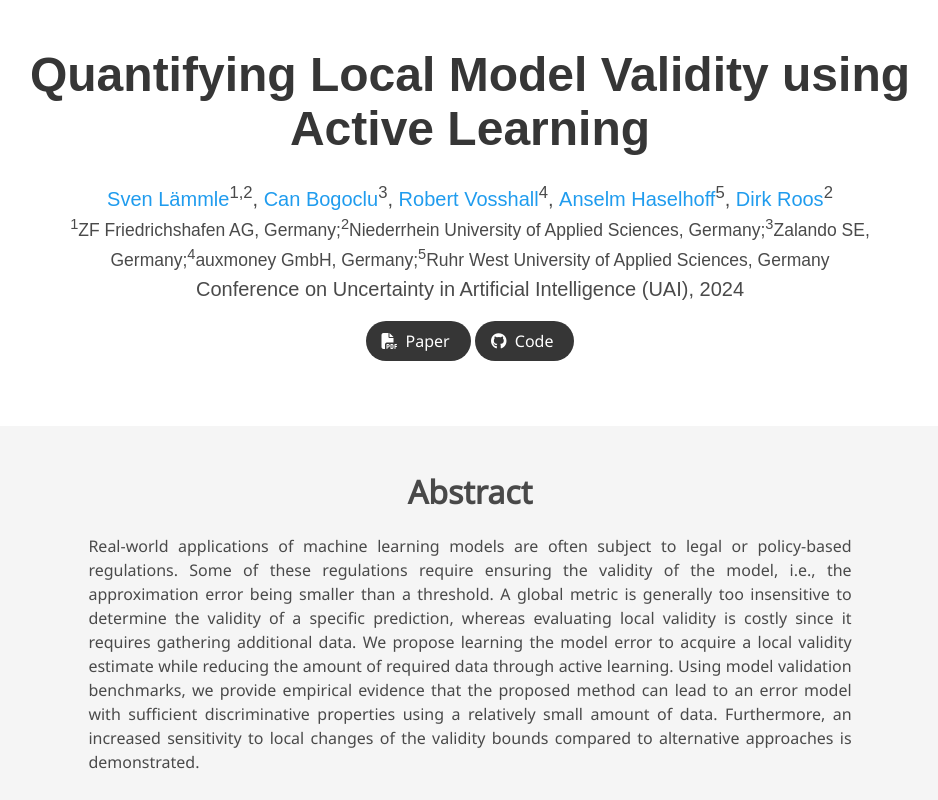
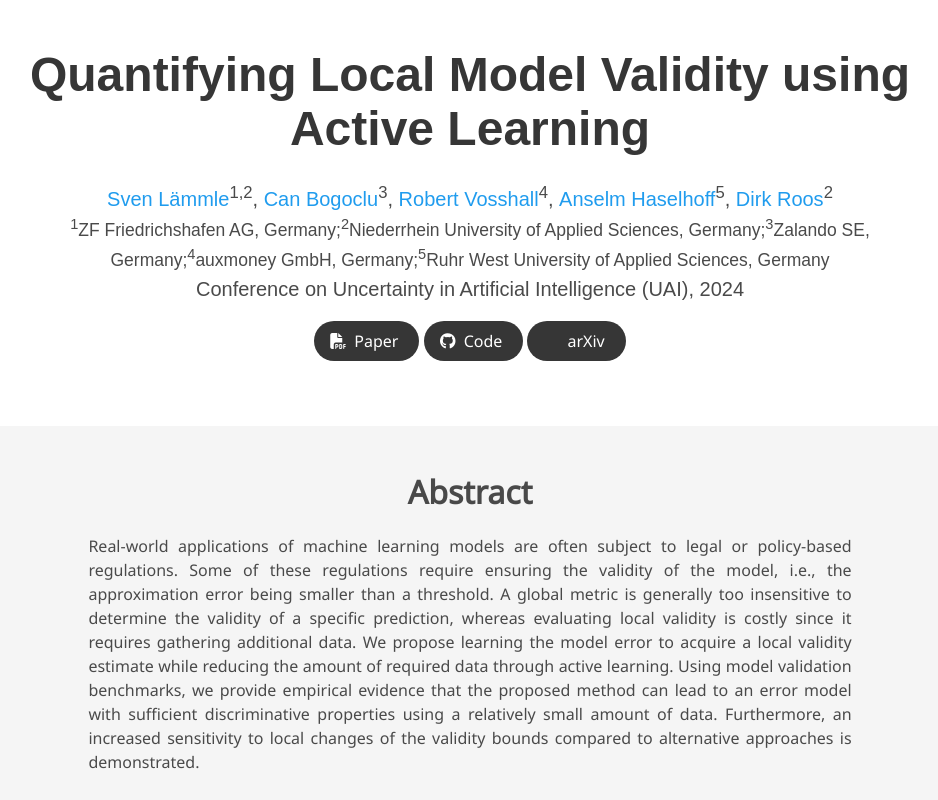
Before and after one commit to trustinai/LocalModelValidity, a plain HTML site: page index.html in a window 1280 px wide. Shown: the top 800 px of the page, without its empty margins (170-1108 px from the left). Drawn offline with nearby package versions, Linux system fonts and the light colour scheme; some icons are missing; a web font is replaced by a local one.

Commit message:
Update index.html

```diff
--- a/index.html
+++ b/index.html
@@ -115,16 +115,15 @@
                 </span>
 
 
-                <!-- ArXiv abstract Link
+                <!-- ArXiv abstract Link -->
                 <span class="link-block">
-                  <a href="https://arxiv.org/abs/<ARXIV PAPER ID>" target="_blank"
+                  <a href="https://arxiv.org/abs/2406.07474" target="_blank"
                   class="external-link button is-normal is-rounded is-dark">
                   <span class="icon">
                     <i class="ai ai-arxiv"></i>
                   </span>
                   <span>arXiv</span>
-                      -->
-                </a>
+                  </a>
               </span>
             </div>
           </div>
```
